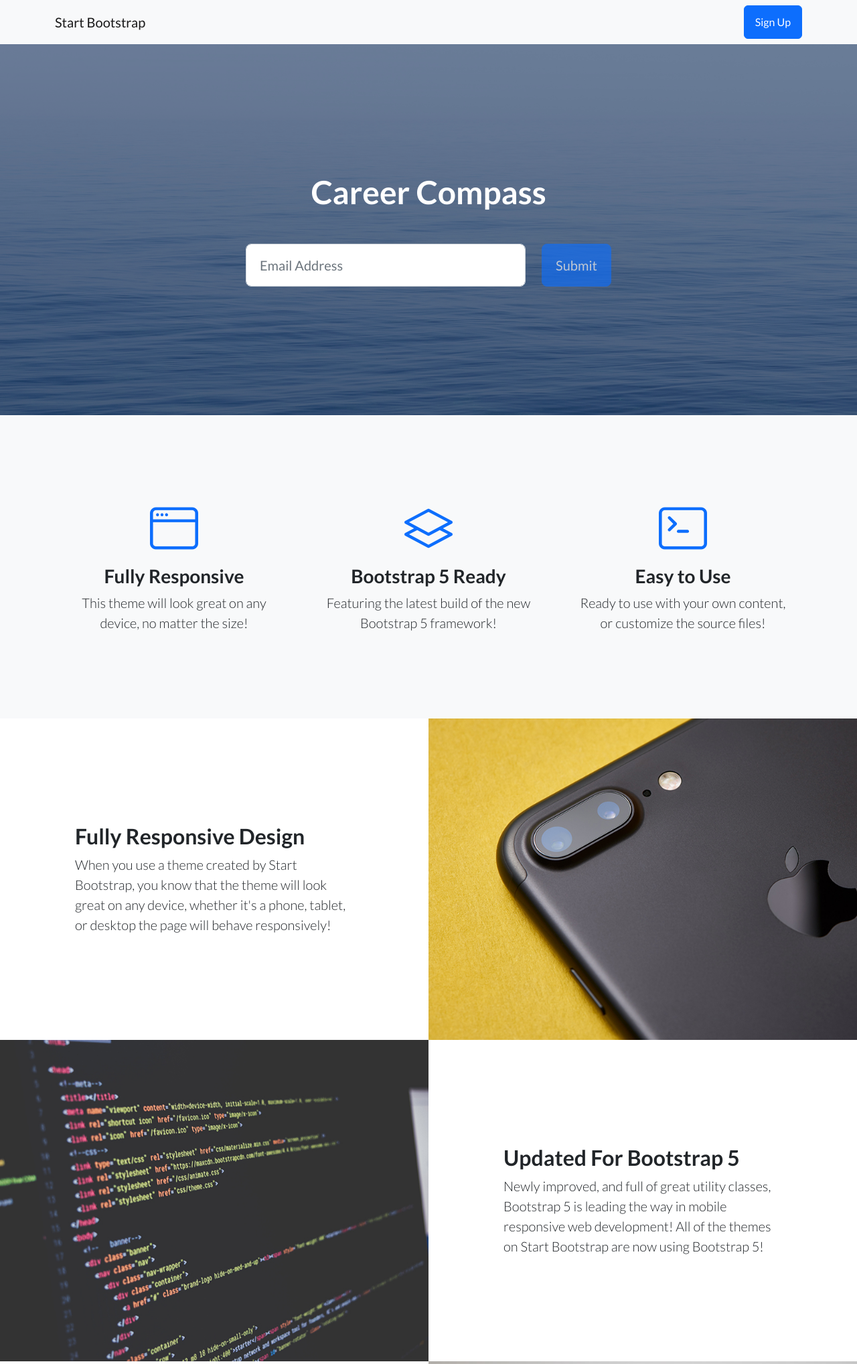
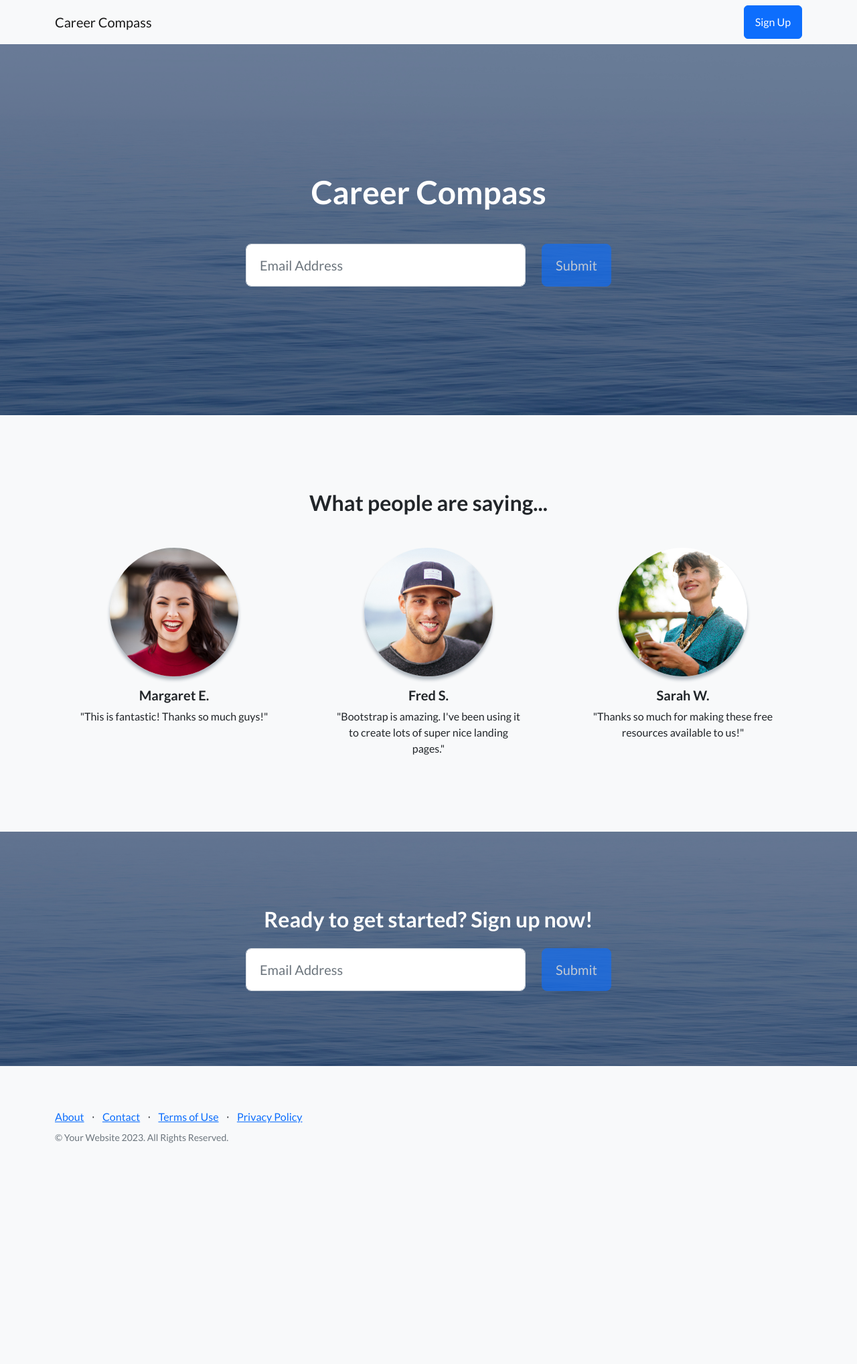
Before and after one commit to ktq2390330/CareerCompass, a Django app: page / in a window 1280 px wide. Shown: the top 2037 px of the page at 67% size. After the commit the page ends 1707 px from the top, so only its background shows below. Run offline with Django 5.2, Linux system fonts and the light colour scheme; some libraries are stand-ins or nearby versions.

Commit message:
24/10/30

```diff
--- a/CCapp/templates/index.html
+++ b/CCapp/templates/index.html
@@ -21,7 +21,7 @@
         <!-- Navigation-->
         <nav class="navbar navbar-light bg-light static-top">
             <div class="container">
-                <a class="navbar-brand" href="#!">Start Bootstrap</a>
+                <a class="navbar-brand" href="#!">Career Compass</a>
                 <a class="btn btn-primary" href="#signup">Sign Up</a>
             </div>
         </nav>
@@ -73,60 +73,6 @@
                 </div>
             </div>
         </header>
-        <!-- Icons Grid-->
-        <section class="features-icons bg-light text-center">
-            <div class="container">
-                <div class="row">
-                    <div class="col-lg-4">
-                        <div class="features-icons-item mx-auto mb-5 mb-lg-0 mb-lg-3">
-                            <div class="features-icons-icon d-flex"><i class="bi-window m-auto text-primary"></i></div>
-                            <h3>Fully Responsive</h3>
-                            <p class="lead mb-0">This theme will look great on any device, no matter the size!</p>
-                        </div>
-                    </div>
-                    <div class="col-lg-4">
-                        <div class="features-icons-item mx-auto mb-5 mb-lg-0 mb-lg-3">
-                            <div class="features-icons-icon d-flex"><i class="bi-layers m-auto text-primary"></i></div>
-                            <h3>Bootstrap 5 Ready</h3>
-                            <p class="lead mb-0">Featuring the latest build of the new Bootstrap 5 framework!</p>
-                        </div>
-                    </div>
-                    <div class="col-lg-4">
-                        <div class="features-icons-item mx-auto mb-0 mb-lg-3">
-                            <div class="features-icons-icon d-flex"><i class="bi-terminal m-auto text-primary"></i></div>
-                            <h3>Easy to Use</h3>
-                            <p class="lead mb-0">Ready to use with your own content, or customize the source files!</p>
-                        </div>
-                    </div>
-                </div>
-            </div>
-        </section>
-        <!-- Image Showcases-->
-        <section class="showcase">
-            <div class="container-fluid p-0">
-                <div class="row g-0">
-                    <div class="col-lg-6 order-lg-2 text-white showcase-img" style="background-image: url('assets/img/bg-showcase-1.jpg')"></div>
-                    <div class="col-lg-6 order-lg-1 my-auto showcase-text">
-                        <h2>Fully Responsive Design</h2>
-                        <p class="lead mb-0">When you use a theme created by Start Bootstrap, you know that the theme will look great on any device, whether it's a phone, tablet, or desktop the page will behave responsively!</p>
-                    </div>
-                </div>
-                <div class="row g-0">
-                    <div class="col-lg-6 text-white showcase-img" style="background-image: url('assets/img/bg-showcase-2.jpg')"></div>
-                    <div class="col-lg-6 my-auto showcase-text">
-                        <h2>Updated For Bootstrap 5</h2>
-                        <p class="lead mb-0">Newly improved, and full of great utility classes, Bootstrap 5 is leading the way in mobile responsive web development! All of the themes on Start Bootstrap are now using Bootstrap 5!</p>
-                    </div>
-                </div>
-                <div class="row g-0">
-                    <div class="col-lg-6 order-lg-2 text-white showcase-img" style="background-image: url('assets/img/bg-showcase-3.jpg')"></div>
-                    <div class="col-lg-6 order-lg-1 my-auto showcase-text">
-                        <h2>Easy to Use & Customize</h2>
-                        <p class="lead mb-0">Landing Page is just HTML and CSS with a splash of SCSS for users who demand some deeper customization options. Out of the box, just add your content and images, and your new landing page will be ready to go!</p>
-                    </div>
-                </div>
-            </div>
-        </section>
         <!-- Testimonials-->
         <section class="testimonials text-center bg-light">
             <div class="container">
@@ -217,19 +163,6 @@
                         </ul>
                         <p class="text-muted small mb-4 mb-lg-0">&copy; Your Website 2023. All Rights Reserved.</p>
                     </div>
-                    <div class="col-lg-6 h-100 text-center text-lg-end my-auto">
-                        <ul class="list-inline mb-0">
-                            <li class="list-inline-item me-4">
-                                <a href="#!"><i class="bi-facebook fs-3"></i></a>
-                            </li>
-                            <li class="list-inline-item me-4">
-                                <a href="#!"><i class="bi-twitter fs-3"></i></a>
-                            </li>
-                            <li class="list-inline-item">
-                                <a href="#!"><i class="bi-instagram fs-3"></i></a>
-                            </li>
-                        </ul>
-                    </div>
                 </div>
             </div>
         </footer>
```
